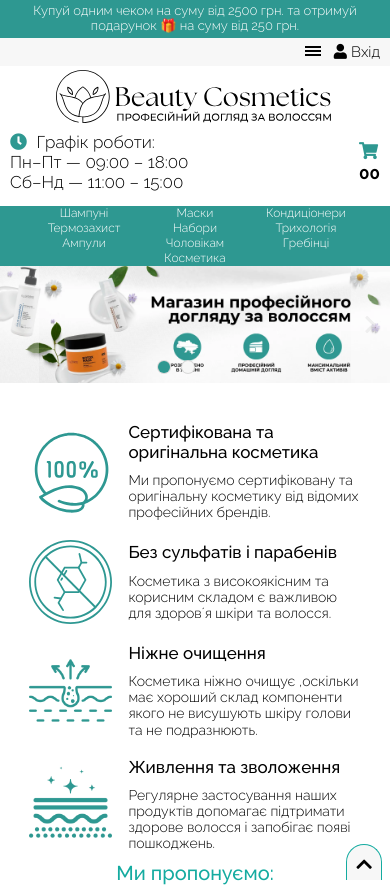
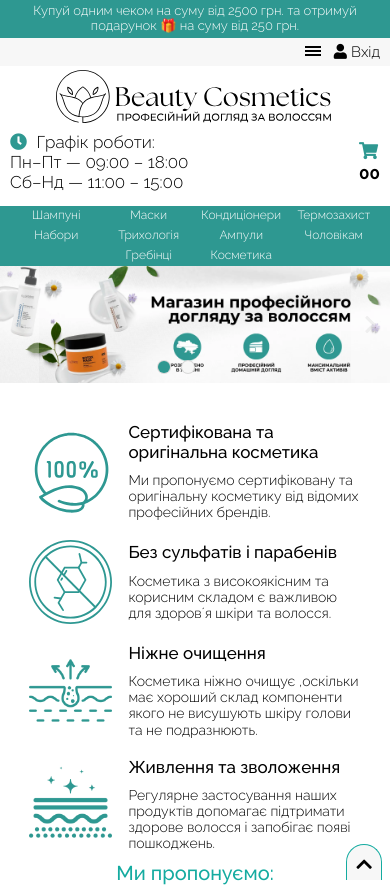
Before and after one commit to RomaVintonyak/beauty__shop, a website: page app/index.html in a window 390 px wide. Shown: the top 888 px of the page. Drawn offline with nearby package versions, Linux system fonts and the light colour scheme.

Commit message:
add new media

```diff
--- a/app/scss/block/_catalogPage.scss
+++ b/app/scss/block/_catalogPage.scss
@@ -83,19 +83,19 @@
          }
          @include mobile {
             font-size: 1.5rem;
-            padding: 0.3rem 0.6rem;
+            padding: 0.4rem 0.6rem;
          }
          @include mobile-sm {
             font-size: 1.4rem;
-            padding: 0.2rem 0.5rem;
+            padding: 0.4rem 0.5rem;
          }
          @include mobile-xsm {
             font-size: 1.3rem;
-            padding: 0.1rem 0.4rem;
+            padding: 0.3rem 0.4rem;
          }
          @include mobile-xxsm {
             font-size: 1.2rem;
-            padding: 0.1rem 0.3rem;
+            padding: 0.2rem 0.3rem;
          }
       }
       @include tablet {
--- a/app/scss/block/_header.scss
+++ b/app/scss/block/_header.scss
@@ -14,10 +14,10 @@
             font-weight: 300;
             font-size: 1.7rem;
             font-family: $font;
-            @include tablet{
+            @include tablet {
                font-size: 1.5rem;
             }
-            @include mobile{
+            @include mobile {
                font-size: 1.3rem;
             }
          }
@@ -31,7 +31,7 @@
          display: flex;
          justify-content: space-between;
          align-items: center;
-         @include tablet{
+         @include tablet {
             justify-content: flex-end;
          }
       }
@@ -51,13 +51,13 @@
       .active {
          color: $background;
       }
-      @include notebook{
+      @include notebook {
          margin-right: 0.5rem;
       }
-      @include tablet{
+      @include tablet {
          margin-right: 0;
          margin-bottom: 1rem;
-         &:last-child{
+         &:last-child {
             margin-bottom: 0;
          }
       }
@@ -73,12 +73,12 @@
          cursor: pointer;
          color: $background;
       }
-      @include tablet{
+      @include tablet {
          font-size: 1.7rem;
          font-weight: 500;
       }
    }
-   @include tablet{
+   @include tablet {
       background-color: $silver;
       position: fixed;
       top: 0;
@@ -92,11 +92,11 @@
       padding-left: 1rem;
       transition: left 0.2s linear;
    }
-   @include mobile-sm{
+   @include mobile-sm {
       width: 65%;
       left: -65%;
    }
-   &--open{
+   &--open {
       left: 0;
    }
 }
@@ -137,7 +137,7 @@
       display: flex;
       align-items: center;
       justify-content: space-between;
-      @include mobile{
+      @include mobile {
          justify-content: center;
          flex-wrap: wrap;
       }
@@ -145,23 +145,23 @@
 }
 .navbar__brand {
    width: 22%;
-   @include notebook{
+   @include notebook {
       width: 28%;
    }
-   @include tablet{
+   @include tablet {
       width: 30%;
    }
-   @include mobile{
+   @include mobile {
       width: 50%;
       margin-bottom: 1rem;
    }
-   @include mobile-sm{
+   @include mobile-sm {
       width: 65%;
    }
-   @include mobile-xsm{
+   @include mobile-xsm {
       width: 75%;
    }
-   @include mobile-xxsm{
+   @include mobile-xxsm {
       width: 75%;
    }
 }
@@ -187,8 +187,8 @@
             color: $background;
          }
       }
-      @include mobile{
-      display: none;
+      @include mobile {
+         display: none;
       }
    }
    &--time {
@@ -210,11 +210,11 @@
             font-size: 1.7rem;
          }
       }
-      @include mobile{
+      @include mobile {
          margin-right: 0;
          padding-left: 1rem;
       }
-      @include mobile-sm{
+      @include mobile-sm {
          padding-left: 0;
       }
    }
@@ -239,14 +239,14 @@
             color: $black;
          }
       }
-      @include mobile{
+      @include mobile {
          padding-right: 1rem;
       }
-      @include mobile-sm{
+      @include mobile-sm {
          padding-right: 0;
       }
    }
-   @include mobile{
+   @include mobile {
       width: 100%;
       justify-content: space-between;
       margin-bottom: 1rem;
@@ -268,19 +268,19 @@
       &:hover {
          background-color: $main;
       }
-      @include tablet{
+      @include tablet {
          width: 10%;
+         height: 3rem;
+      }
+      @include mobile {
+         width: 15%;
          height: 2rem;
       }
-      @include mobile{
-         width: 15%;
+      @include mobile-sm {
+         width: 20%;
       }
-      @include mobile-sm{
-         width: 20%;
-         height: 1.5rem;
-      }
-      @include mobile-xsm{
-         width: 30%;
+      @include mobile-xsm {
+         width: 25%;
       }
    }
    &--link {
@@ -294,15 +294,18 @@
       font-family: $font;
       font-size: 1.7rem;
       font-weight: 500;
-      @include notebook{
+      @include notebook {
          font-size: 1.4rem;
       }
-      @include tablet{
+      @include tablet {
          font-weight: 300;
          font-size: 1.2rem;
       }
+      @include mobile-xxsm {
+         font-size: 1rem;
+      }
    }
-   @include tablet{
+   @include tablet {
       flex-wrap: wrap;
       justify-content: center;
    }
--- a/app/scss/block/_modal.scss
+++ b/app/scss/block/_modal.scss
@@ -147,7 +147,8 @@
       }
    }
    &--button {
-      button {
+      button,
+      input[type="submit"] {
          background-color: $silver-b;
          font-family: $font;
          font-size: 1.7rem;
@@ -237,7 +238,8 @@
       }
    }
    &--button {
-      button {
+      button,
+      input[type="submit"] {
          background-color: $silver-b;
          font-family: $font;
          font-size: 1.7rem;
@@ -393,7 +395,8 @@
       }
    }
    &--button {
-      button {
+      button,
+      input[type="submit"] {
          background-color: $silver-b;
          font-family: $font;
          font-size: 1.7rem;
--- a/app/scss/block/_order.scss
+++ b/app/scss/block/_order.scss
@@ -11,7 +11,7 @@
       justify-content: center;
       background-color: $silver-b;
       padding: 2rem 0;
-      @include mobile{
+      @include mobile {
          padding: 1rem 0;
       }
    }
@@ -19,14 +19,14 @@
       width: 70%;
       background-color: $white;
       padding: 2rem;
-      @include tablet{
+      @include tablet {
          padding: 1rem;
          width: 80%;
       }
-      @include mobile{
+      @include mobile {
          width: 90%;
       }
-      @include mobile-sm{
+      @include mobile-sm {
          width: 95%;
       }
    }
@@ -34,7 +34,7 @@
       border: 1px solid $silver-b;
       padding: 2rem;
       width: 100%;
-      @include tablet{
+      @include tablet {
          padding: 1rem;
       }
    }
@@ -48,7 +48,7 @@
             font-size: 2.6rem;
             color: $silver-b;
             transition: color 0.2s linear;
-            @include mobile{
+            @include mobile {
                font-size: 2rem;
             }
          }
@@ -70,7 +70,7 @@
          color: $black;
          font-size: 2rem;
          font-weight: 700;
-         @include mobile{
+         @include mobile {
             font-weight: 500;
             font-size: 1.7rem;
          }
@@ -92,7 +92,7 @@
          font-weight: 500;
          font-size: 1.7rem;
          margin-bottom: 0.2rem;
-         @include mobile{
+         @include mobile {
             font-size: 1.4rem;
          }
       }
@@ -109,7 +109,7 @@
          &:focus {
             border: 1px solid $main;
          }
-         @include mobile{
+         @include mobile {
             font-size: 1.4rem;
             padding: 0.2rem;
             height: 3rem;
@@ -136,19 +136,20 @@
          &:focus {
             border: 1px solid $main;
          }
-         @include mobile{
+         @include mobile {
             font-size: 1.4rem;
             padding: 0.2rem;
             height: 3rem;
          }
       }
-      @include mobile{
+      @include mobile {
          margin-bottom: 0.7rem;
       }
    }
    &--button {
       margin-bottom: 0.5rem;
-      button {
+      button,
+      input[type="submit"] {
          font-family: $font;
          font-weight: 500;
          color: $white;
@@ -162,7 +163,7 @@
          &:active {
             transform: scale(0.98);
          }
-         @include mobile{
+         @include mobile {
             font-size: 1.4rem;
             padding: 1rem 1rem;
          }
--- a/app/scss/block/_tovarPage.scss
+++ b/app/scss/block/_tovarPage.scss
@@ -450,13 +450,16 @@
             font-size: 1.5rem;
          }
       }
-      button {
+      button,
+      input[type="submit"] {
+         width: 10%;
+         display: block;
          font-family: $font;
          font-weight: 500;
          color: $black;
          font-size: 1.7rem;
          background-color: $main;
-         padding: 1rem 2rem;
+         padding: 1rem 0;
          transition: background-color 0.1s linear, color 0.1s linear;
          &:hover {
             background-color: $background;
@@ -465,9 +468,18 @@
          &:active {
             transform: scale(0.98);
          }
+         @include tablet {
+            width: 15%;
+         }
          @include mobile {
             font-size: 1.5rem;
-            padding: 0.5rem 1rem;
+            width: 20%;
+         }
+         @include mobile-sm {
+            width: 30%;
+         }
+         @include mobile-xsm {
+            width: 40%;
          }
       }
       @include mobile {
```
Also changed, not shown: app/css/style.css, app/css/style.min.css, dist/css/style.min.css, 1 other file.
